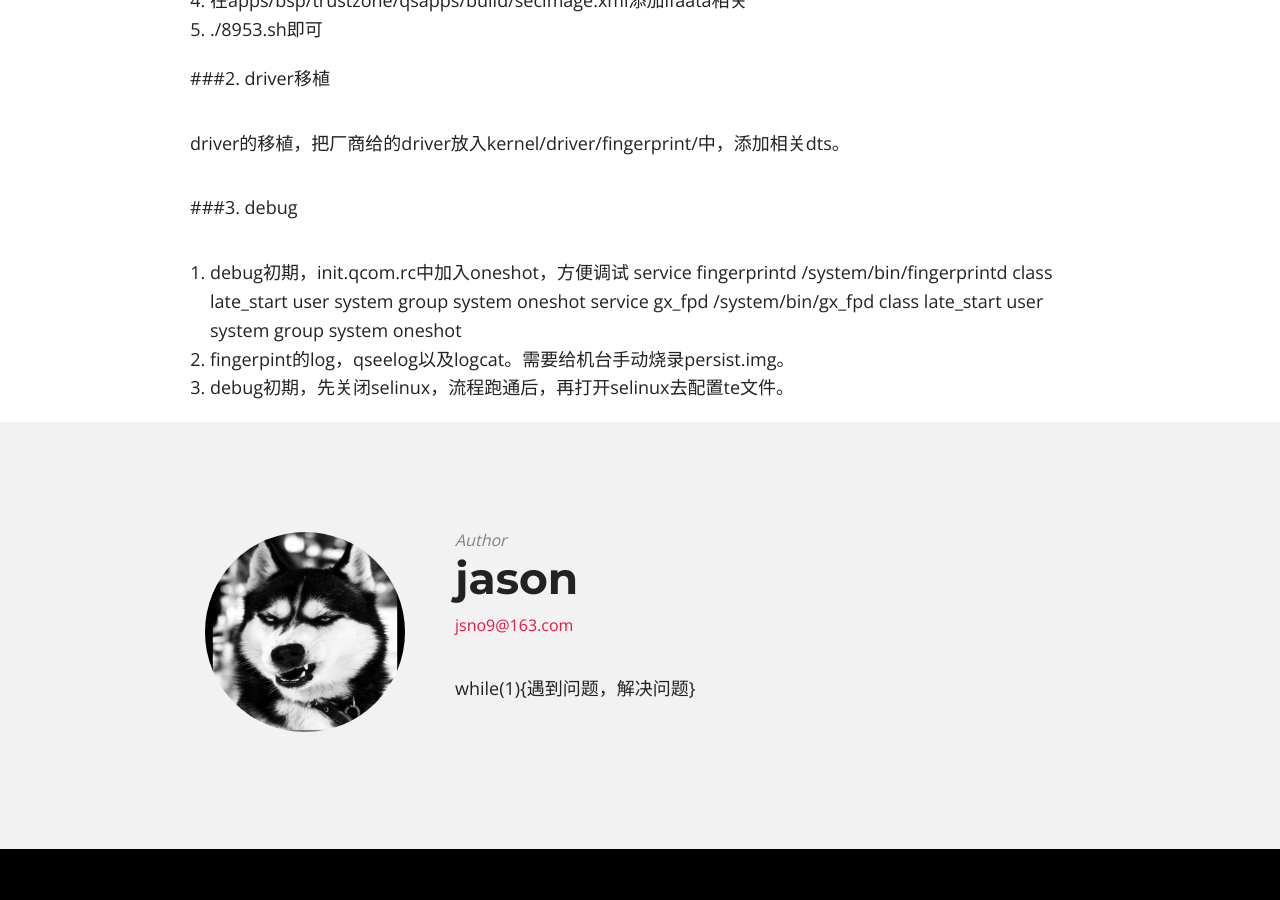
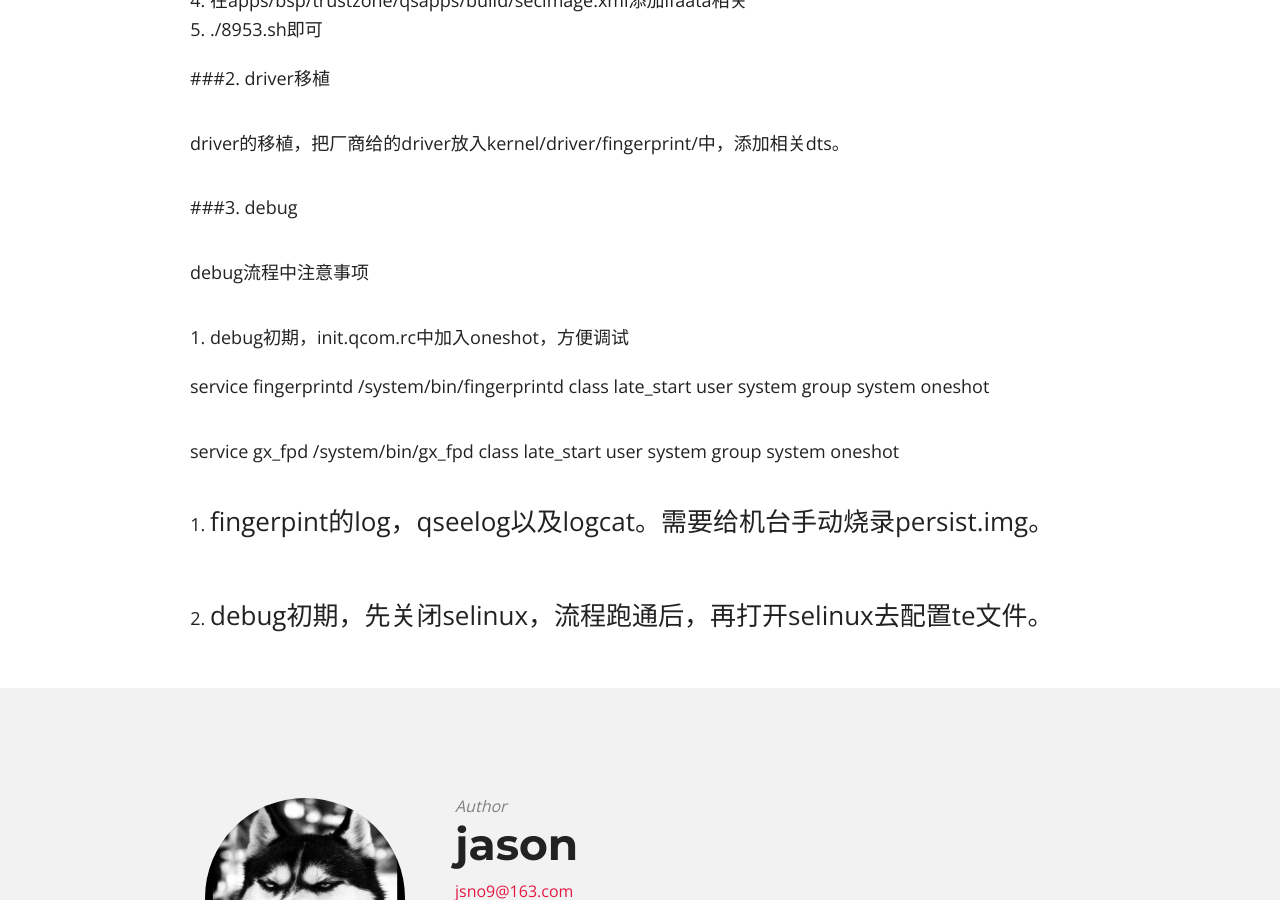
Before and after one commit to jsno9/hello-world, a Jekyll site: the page built from _posts/android/2017-06-16-fingerprint_porting.md, in a window 1280 px wide and 900 px high, scrolled down 1261 px. Built offline with Jekyll 4.4.1, drawn with Linux system fonts in a browser that asks for light colours; nearby versions of some CDN libraries.

Commit message:
modified:   _posts/android/2017-06-16-fingerprint_porting.md

```diff
--- a/_posts/android/2017-06-16-fingerprint_porting.md
+++ b/_posts/android/2017-06-16-fingerprint_porting.md
@@ -35,16 +35,22 @@
 
 ###3. debug
 
+debug流程中注意事项
+
 1. debug初期，init.qcom.rc中加入oneshot，方便调试
+
 service fingerprintd /system/bin/fingerprintd
-class late_start
-user system
-group system
-oneshot
+	class late_start
+	user system
+	group system
+	oneshot
+
 service gx_fpd /system/bin/gx_fpd
-class late_start
-user system
-group system
-oneshot
+	class late_start
+	user system
+	group system
+	oneshot
+
 2. fingerpint的log，qseelog以及logcat。需要给机台手动烧录persist.img。
+
 3. debug初期，先关闭selinux，流程跑通后，再打开selinux去配置te文件。
```
